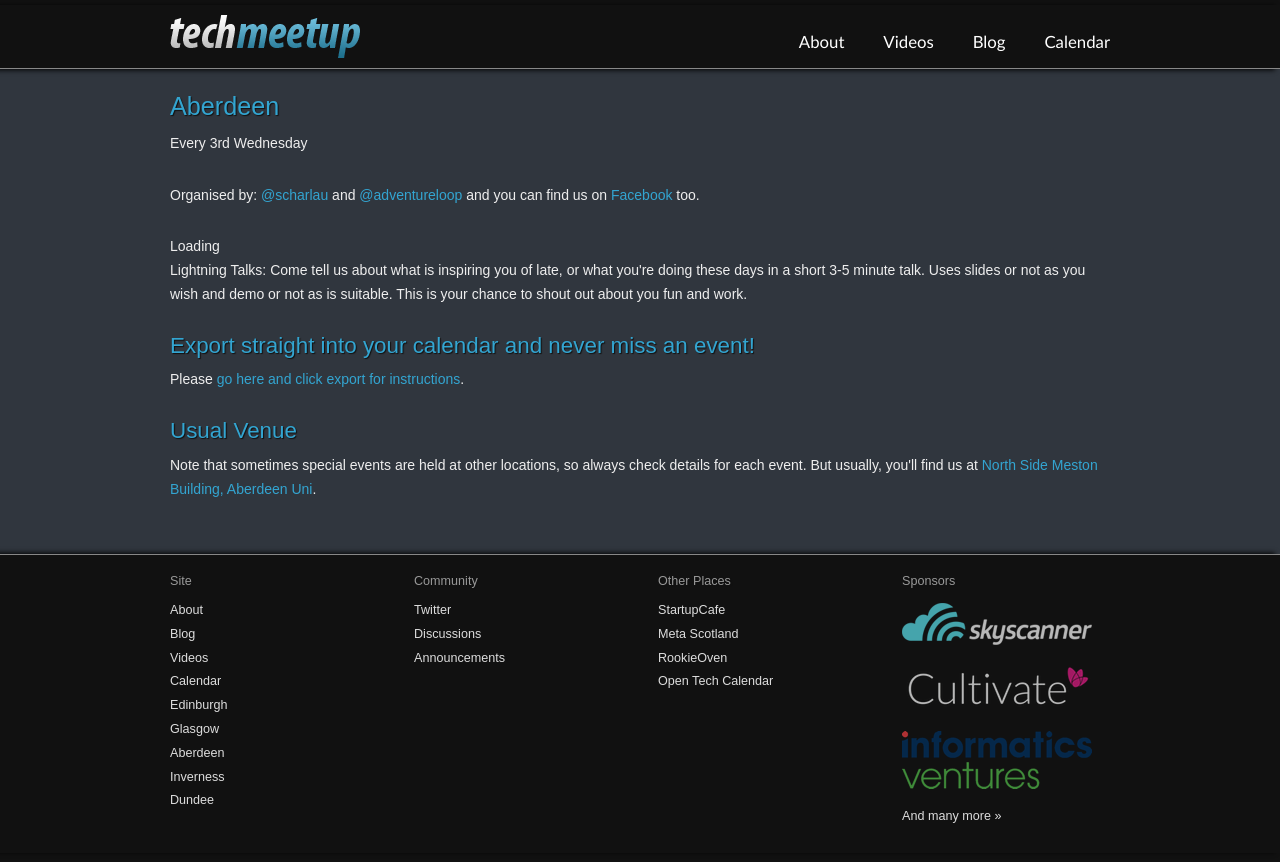
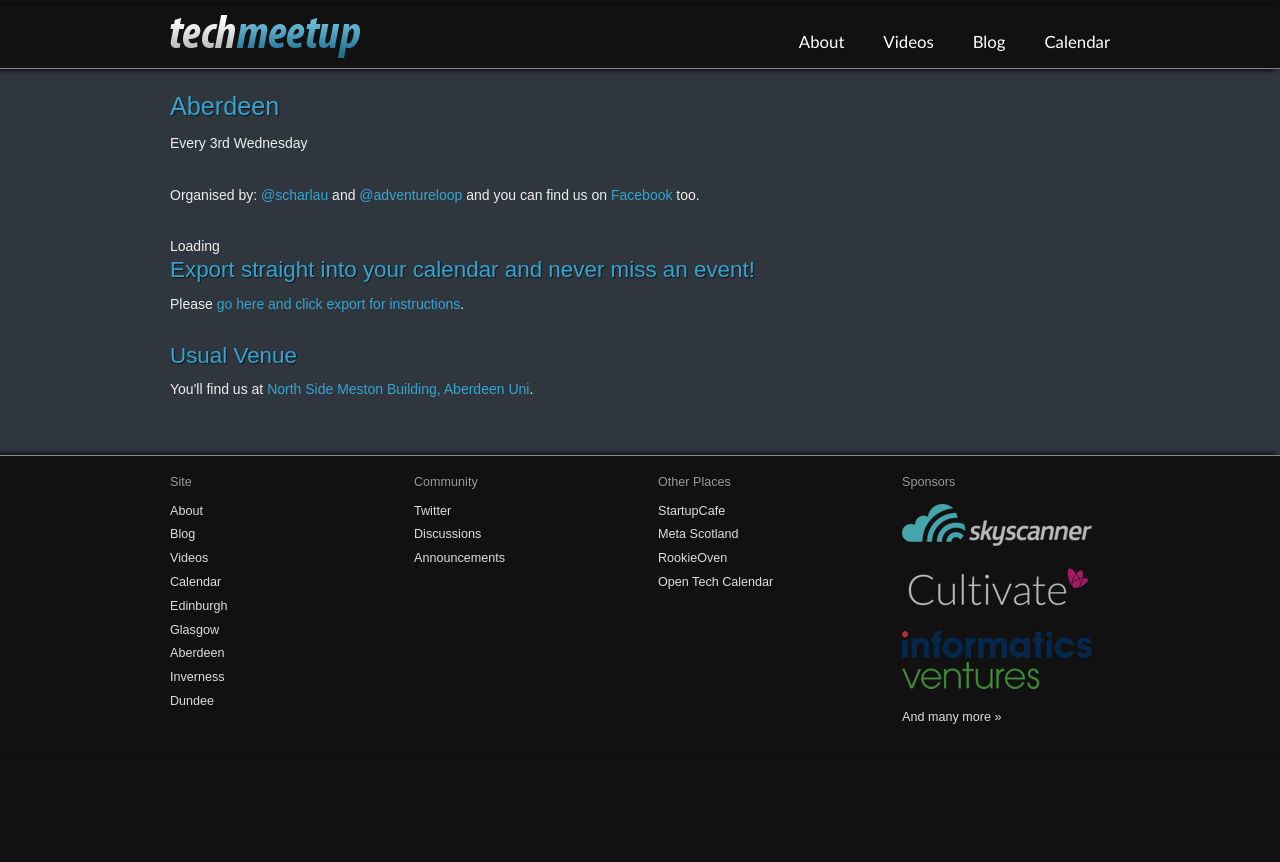
Before and after one commit to techmeetup/techmeetup.co.uk, a Jekyll site: the page built from aberdeen.html, in a window 1280 px wide. Shown: the top 862 px of the page. Built offline with Jekyll 4.4.1, drawn with Linux system fonts in a browser that asks for light colours.

Commit message:
update aberdeen.html

```diff
--- a/aberdeen.html
+++ b/aberdeen.html
@@ -15,11 +15,6 @@
 
 <div id="UpcomingEvents"></div>
 
-<p>Lightning Talks: Come tell us about what is inspiring you of late, or what you're doing these days in a short 3-5
-minute talk. Uses slides or not as you wish and demo or not as is suitable. This is your chance to shout out about
-you fun and work.
-</p>
-
 <h3>Export straight into your calendar and never miss an event!</h3>
 
 <p>Please <a href="http://opentechcalendar.co.uk/index.php/group/30">go here and click export for instructions</a>.</p>
@@ -27,8 +22,7 @@
 <h3>Usual Venue</h3>
 
 <p>
-	Note that sometimes special events are held at other locations, so always check details for each event.
-	But usually, you'll find us at
+	You'll find us at
 	<a href="http://maps.google.co.uk/maps?f=q&amp;source=s_q&amp;hl=en&amp;geocode=&amp;q=Meston+Building+Aberdeen+University&amp;sll=57.294593,-2.400159&amp;sspn=0.017437,0.034075&amp;ie=UTF8&amp;hq=Meston+Building+Aberdeen+University&amp;hnear=&amp;l">North Side Meston Building, Aberdeen Uni</a>.
 </p>
 
```
